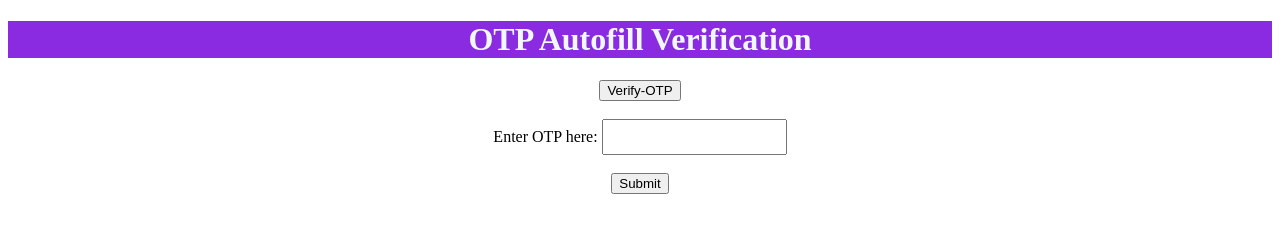
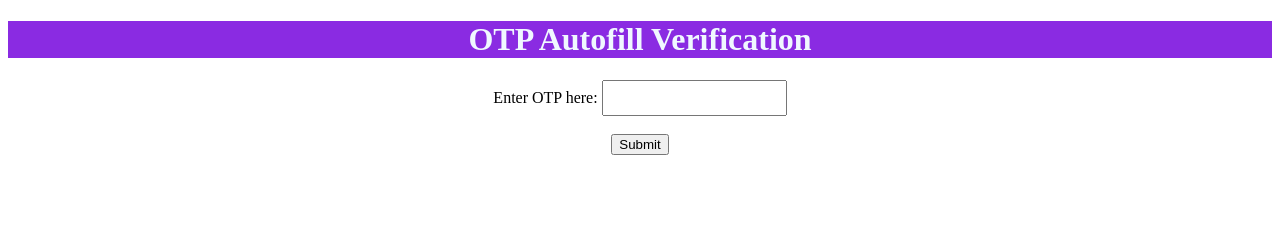
Before and after one commit to Mohm007/webotp, a plain HTML site: page index.html in a window 1280 px wide. Drawn offline with Linux system fonts and the light colour scheme.

Commit message:
Add files via upload

```diff
--- a/index.html
+++ b/index.html
@@ -9,15 +9,13 @@
     <div style="text-align: center;">
     <h1 style="background-color: blueviolet; color: aliceblue; text-align: center;">OTP Autofill Verification</h1>
 
-    <form action="/next.html" >
-        <button type="button" onclick="verify()">Verify-OTP</button><br><br>
+    <form action="/next.html" method="post">
         Enter OTP here:
-        <input id="fill" type="text" autocomplete="one-time-code" inputmode="numeric" name="one-time-code" style="height: 30px">
+        <input type="text" autocomplete="one-time-code" inputmode="numeric" name="one-time-code" style="height: 30px" required/>
         <br><br>
         <input type="submit" value="Submit">
     </form>
 
-    <!-- <input type="text" autocomplete="one-time-code" inputmode="numeric" style="height: 30px;"/> -->
     <script type="text/javascript"  src="/index.js"></script>
   </div>
   </body>
--- a/index.js
+++ b/index.js
@@ -1,7 +1,5 @@
- fill= document.getElementById("fill");
+
 // Detect feature support via OTPCredential availability
-const verify= () => {
-    console.log(123);
 if ("OTPCredential" in window) {
     window.addEventListener("DOMContentLoaded", (e) => {
       const input = document.querySelector('input[autocomplete="one-time-code"]');
@@ -25,7 +23,6 @@ if ("OTPCredential" in window) {
           // When the OTP is received by the app client, enter it into the form
           // input and submit the form automatically
           input.value = otp.code;
-          fill.innerHTML = input.value;
           if (form) form.submit();
         })
         .catch((err) => {
@@ -33,5 +30,5 @@ if ("OTPCredential" in window) {
         });
     });
   }
- }
-//console.log("abc");
+
+console.log("abcd");
```
